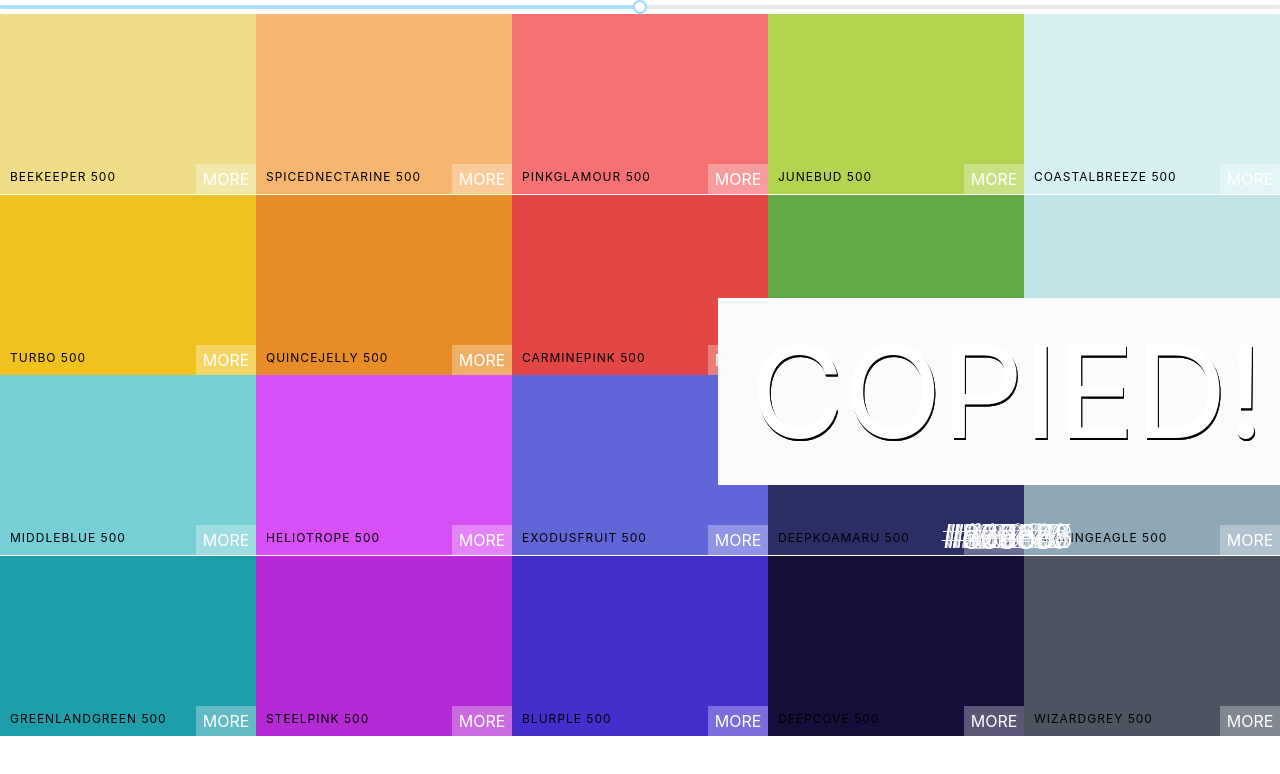
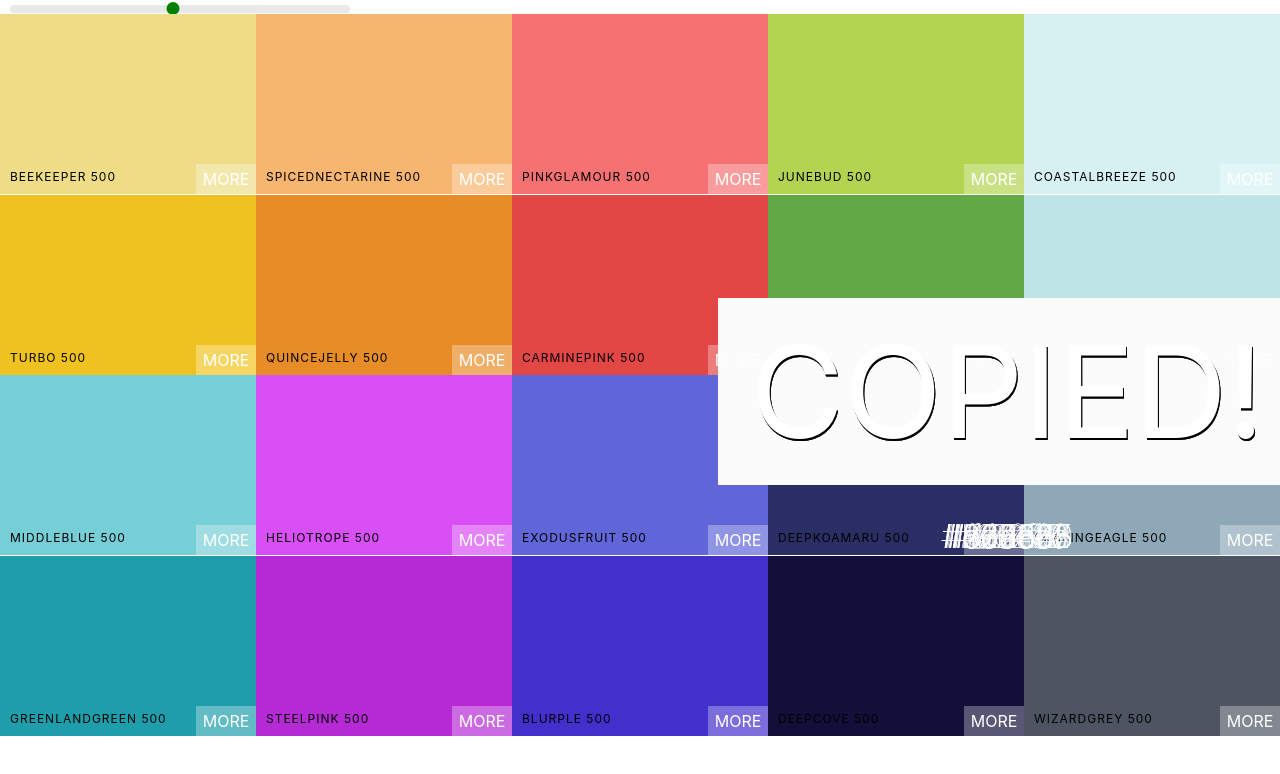
Before and after one commit to tonyoladapo/Color-Picker-App, a React (Create React App) app: page / in a window 1280 px wide. Shown: the top 774 px of the page. Built offline with nearby package versions, Linux system fonts and the light colour scheme.

Commit message:
styled slider

```diff
--- a/src/Components/Palette.js
+++ b/src/Components/Palette.js
@@ -1,8 +1,8 @@
 import React, { Component } from 'react'
 import ColorBox from './ColorBox'
+import 'rc-slider/assets/index.css'
 import '../Palette.css'
 import Slider from 'rc-slider'
-import 'rc-slider/assets/index.css'
 
 export default class Palette extends Component {
     constructor(props) {
@@ -33,11 +33,13 @@
         return (
             <div className="Palette">
 
-                <Slider
-                    defaultValue={level}
-                    min={100} max={900}
-                    step={100}
-                    onAfterChange={this.changeLevel} />
+                <div className="slider">
+                    <Slider
+                        defaultValue={level}
+                        min={100} max={900}
+                        step={100}
+                        onAfterChange={this.changeLevel} />
+                </div>
 
                 <div className="Palette-colors">
                     {colorBoxes}
--- a/src/Palette.css
+++ b/src/Palette.css
@@ -5,3 +5,31 @@
 .Palette-colors {
     height: 90%;
 }
+
+.slider {
+    width: 340px;
+    margin: 0 10px;
+    display: inline block;
+}
+
+.rc-slider-track {
+    background-color: transparent;
+}
+
+.rc-slider-rail {
+    height: 8px;
+}
+
+.rc-slider-handle,
+.rc-slider-handle :active,
+.rc-slider-handle :focus,
+.rc-slider-handle :hover {
+    background-color: green;
+    outline: none;
+    border: 2px solid green;
+    box-shadow: none;
+    width: 13px;
+    height: 13px;
+    margin-left: -7px;
+    margin-top: -3px;
+}
```
